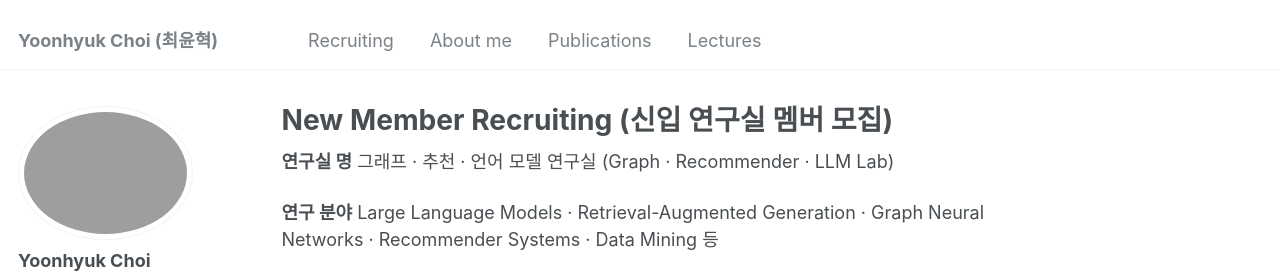
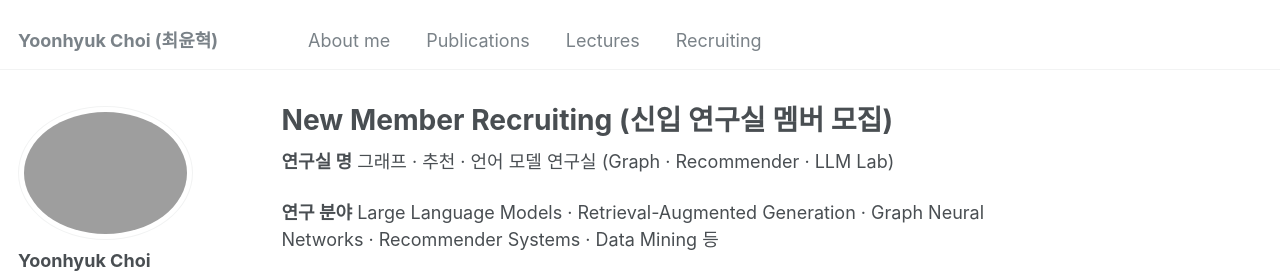
Before and after one commit to ChoiYoonHyuk/ChoiYoonHyuk.github.io, a Jekyll site: the page built from _pages/join.md, in a window 1280 px wide. Shown: the top 273 px of the page. Built offline with Jekyll 4.4.1, drawn with Linux system fonts in a browser that asks for light colours; some web fonts are replaced; part of the change alters nothing that is shown.

```diff
--- a/_data/navigation.yml
+++ b/_data/navigation.yml
@@ -5,14 +5,14 @@
 # prevent it from being included in the site.
 
 main:
-  - title: "Recruiting"
-    url: /
   - title: "About me"
     url: /about/
   - title: "Publications"
     url: /publications/
   - title: "Lectures"
     url: /lectures/
+  - title: "Recruiting"
+    url: /
 #  - title: "Talks"
 #    url: /talks/
 
```
